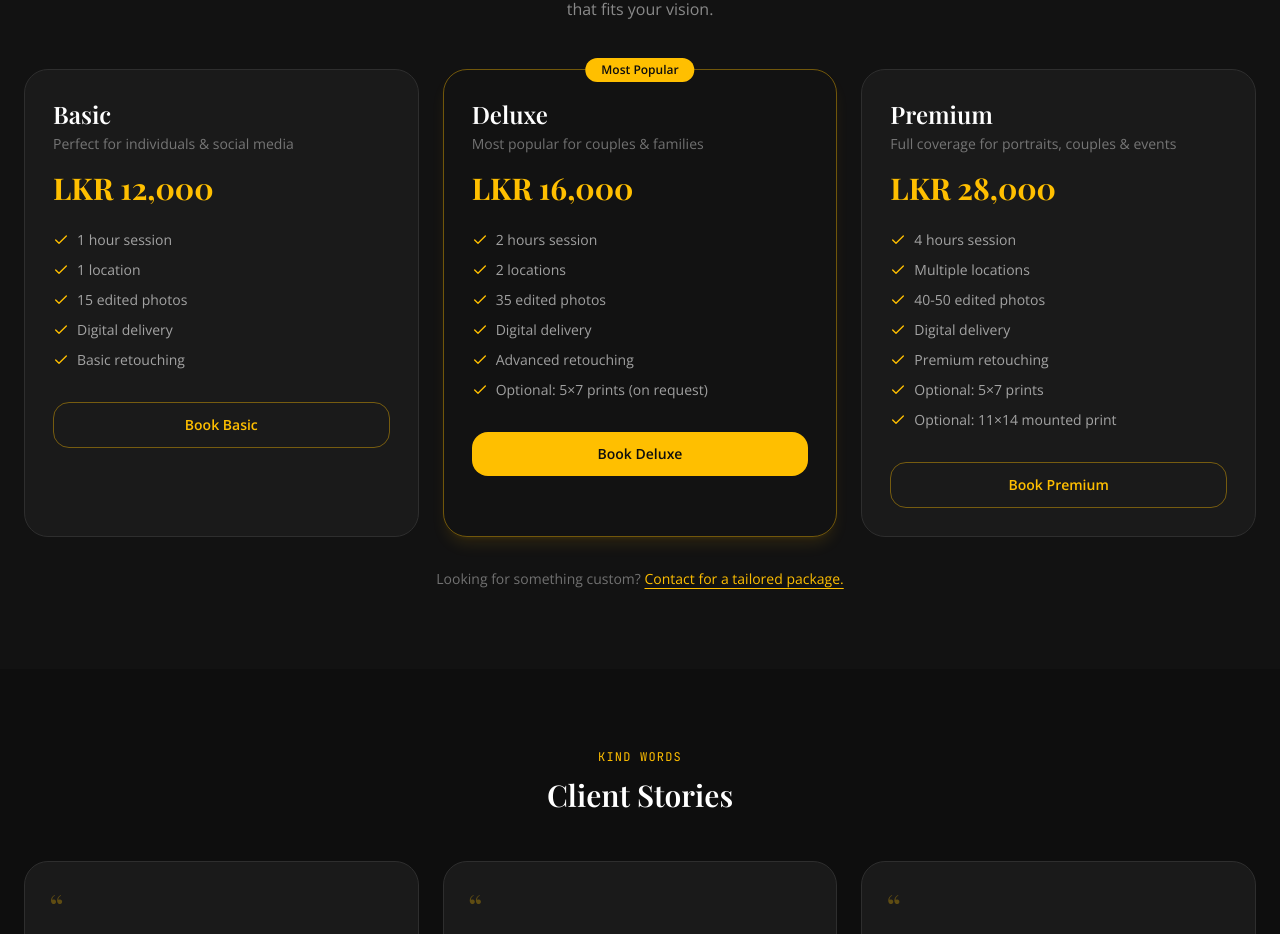
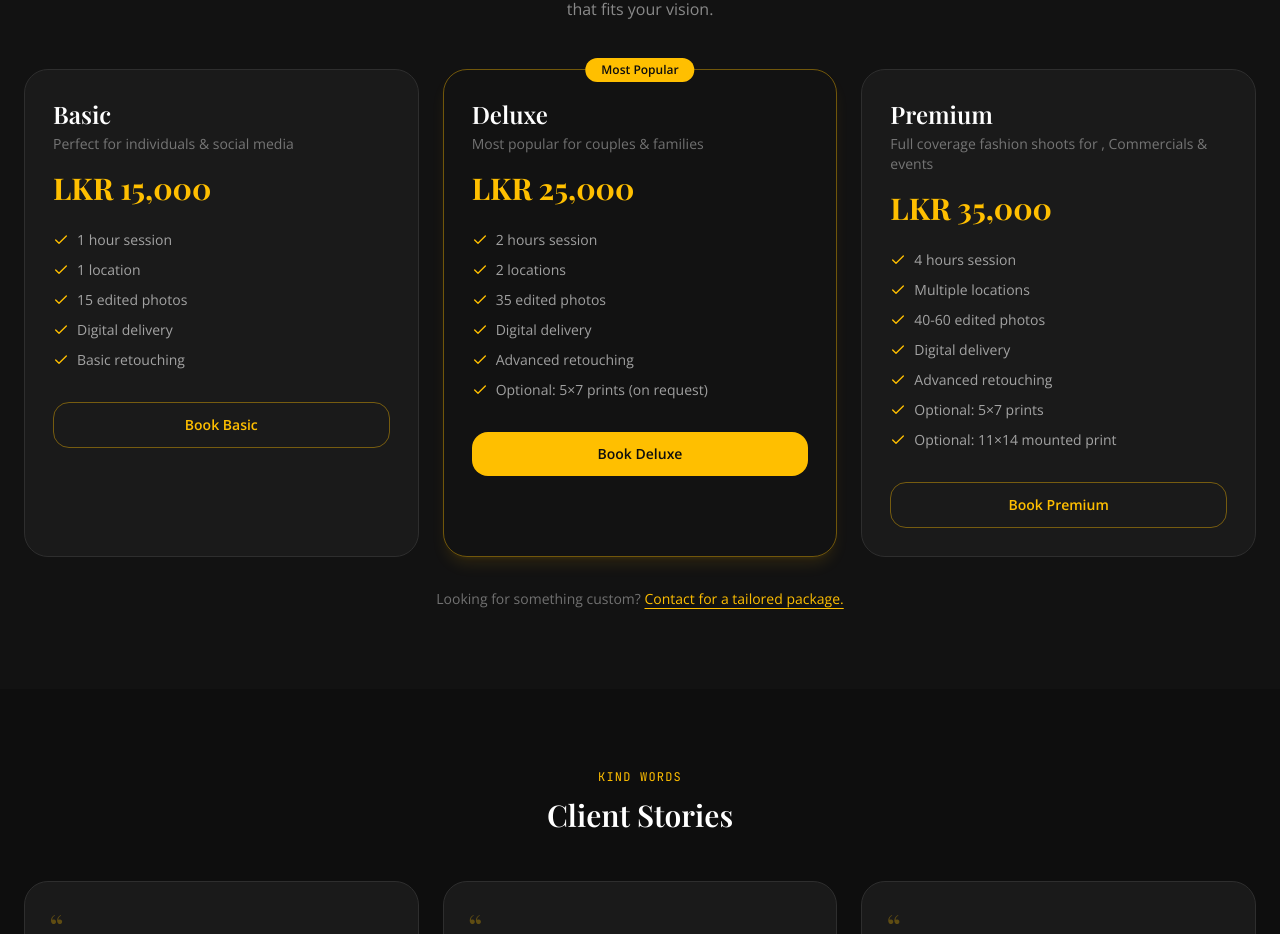
Before and after one commit to senukarosa/bella-luce-photography, a Next.js app: page /bellaluce in a window 1280 px wide. Shown: the part 4313-5247 px from the top of the page. Built offline with nearby package versions, Linux system fonts and the light colour scheme.

Commit message:
Update package prices and features in page.tsx

```diff
--- a/app/bellaluce/page.tsx
+++ b/app/bellaluce/page.tsx
@@ -14,7 +14,7 @@ export const metadata: Metadata = {
 const packages = [
   {
     title: "Basic",
-    price: "LKR 12,000",
+    price: "LKR 15,000",
     tagline: "Perfect for individuals & social media",
     features: ["1 hour session", "1 location", "15 edited photos", "Digital delivery", "Basic retouching"],
     cta: "Book Basic",
@@ -22,7 +22,7 @@ const packages = [
   },
   {
     title: "Deluxe",
-    price: "LKR 16,000",
+    price: "LKR 25,000",
     tagline: "Most popular for couples & families",
     features: [
       "2 hours session",
@@ -37,14 +37,14 @@ const packages = [
   },
   {
     title: "Premium",
-    price: "LKR 28,000",
-    tagline: "Full coverage for portraits, couples & events",
+    price: "LKR 35,000",
+    tagline: "Full coverage fashion shoots for , Commercials & events",
     features: [
       "4 hours session",
       "Multiple locations",
-      "40-50 edited photos",
+      "40-60 edited photos",
       "Digital delivery",
-      "Premium retouching",
+      "Advanced retouching",
       "Optional: 5×7 prints",
       "Optional: 11×14 mounted print",
     ],
```
